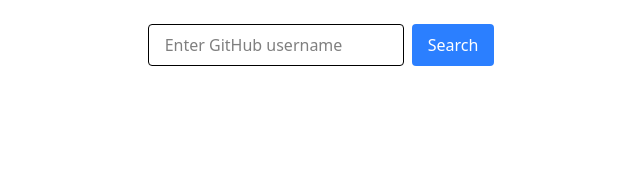
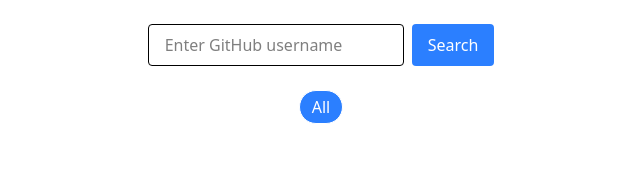
Before and after one commit to DasNerdwork/github-repo-browser, a React (Vite) app: page / in a window 1280 px wide. Shown: the top 180 px of the page, without its empty margins (319-959 px from the left). Built offline with nearby package versions, Linux system fonts and the light colour scheme.

Commit message:
feat: added filtering with memos

```diff
--- a/src/App.tsx
+++ b/src/App.tsx
@@ -1,5 +1,5 @@
 import { gql, useLazyQuery  } from "@apollo/client";
-import { useState } from "react";
+import { useState, useMemo } from "react";
 
 export const GET_USER_REPOS = gql`
   query UserRepos($owner: String!) {
@@ -30,6 +30,7 @@
 export default function App() {
   const [username, setUsername] = useState("");
   const [owner, setOwner] = useState("");
+  const [selectedLanguage, setSelectedLanguage] = useState<string | null>(null); // Optional filter for languages
   const [getRepos, { data, loading, error }] = useLazyQuery(GET_USER_REPOS);
 
   const handleSearch = () => {
@@ -37,6 +38,24 @@
     setOwner(username); // speichern, damit wir es anzeigen können
     getRepos({ variables: { owner: username } });
   };
+
+  const languages = useMemo(() => {
+    if (!data?.user?.repositories?.nodes) return [];
+    const set = new Set<string>();
+    data.user.repositories.nodes.forEach((repo: any) => {
+      repo.languages.edges.forEach((edge: any) => set.add(edge.node.name));
+    });
+    return Array.from(set);
+  }, [data]);
+
+  const filteredRepos = useMemo(() => {
+    if (!data?.user?.repositories?.nodes) return [];
+    if (!selectedLanguage) return data.user.repositories.nodes;
+    return data.user.repositories.nodes.filter((repo: any) =>
+      repo.languages.edges.some((edge: any) => edge.node.name === selectedLanguage)
+    );
+  }, [data, selectedLanguage]);
+
 
   return (
     <div className="max-w-6xl mx-auto p-6">
@@ -58,6 +77,29 @@
         </button>
       </div>
 
+      {/* Language Filter Buttons */}
+      <div className="flex gap-2 mb-6 justify-center flex-wrap">
+        <button
+          className={`px-3 py-1 rounded-full border ${
+            selectedLanguage === null ? "bg-blue-500 text-white" : "bg-gray-200"
+          }`}
+          onClick={() => setSelectedLanguage(null)}
+        >
+          All
+        </button>
+        {languages.map((lang) => (
+          <button
+            key={lang}
+            className={`px-3 py-1 rounded-full border ${
+              selectedLanguage === lang ? "bg-blue-500 text-white" : "bg-gray-200"
+            }`}
+            onClick={() => setSelectedLanguage(lang)}
+          >
+            {lang}
+          </button>
+        ))}
+      </div>
+
       {/* Loading / Error */}
       {loading && <p className="text-center text-gray-400">Loading…</p>}
       {error && (
@@ -71,7 +113,7 @@
             Repositories of {owner}
           </h1>
           <div className="grid gap-6 md:grid-cols-2 lg:grid-cols-3">
-            {data.user.repositories.nodes.map((repo: any) => {
+            {filteredRepos.map((repo: any) => {
               const totalSize = repo.languages.totalSize || 1;
               return (
                 <div
```
